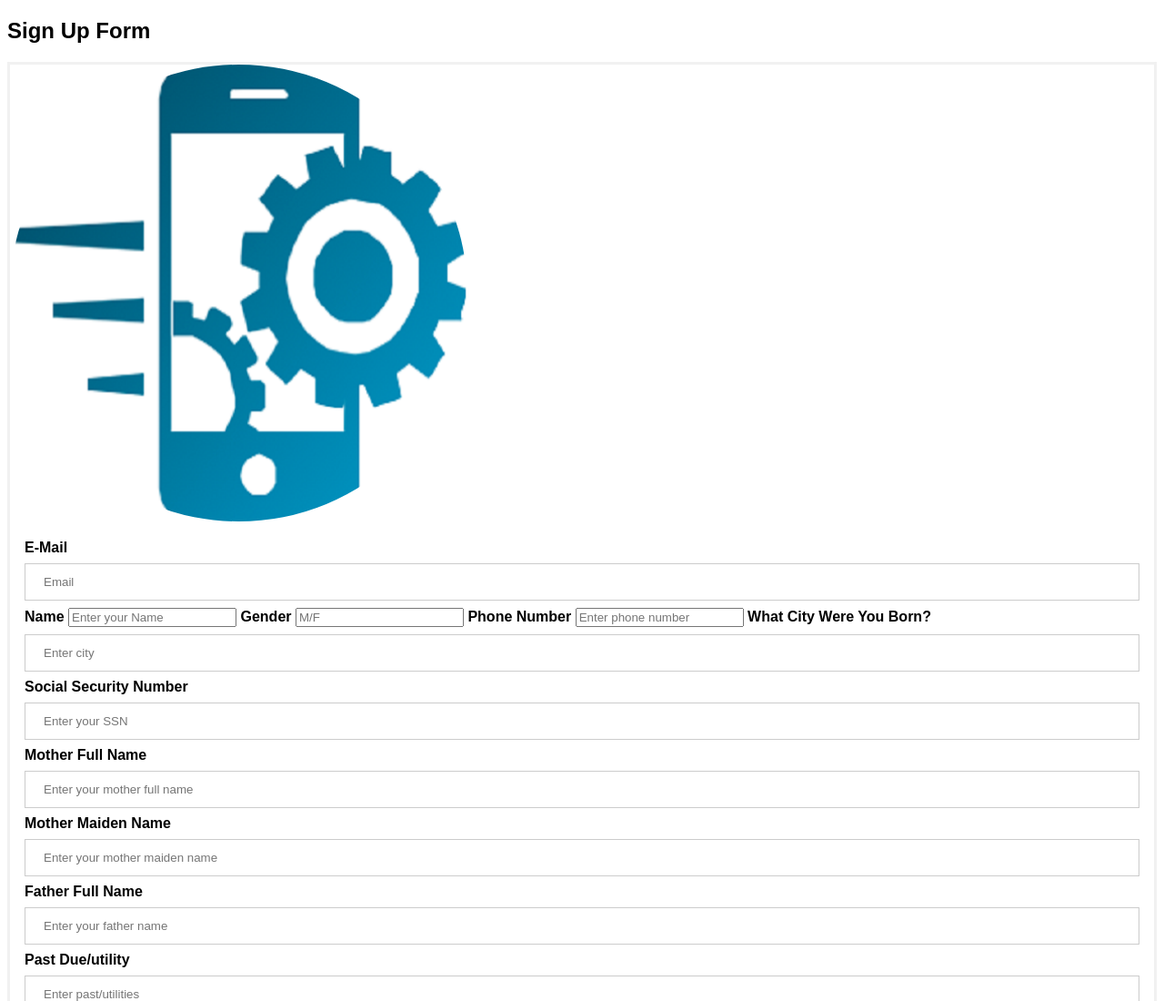
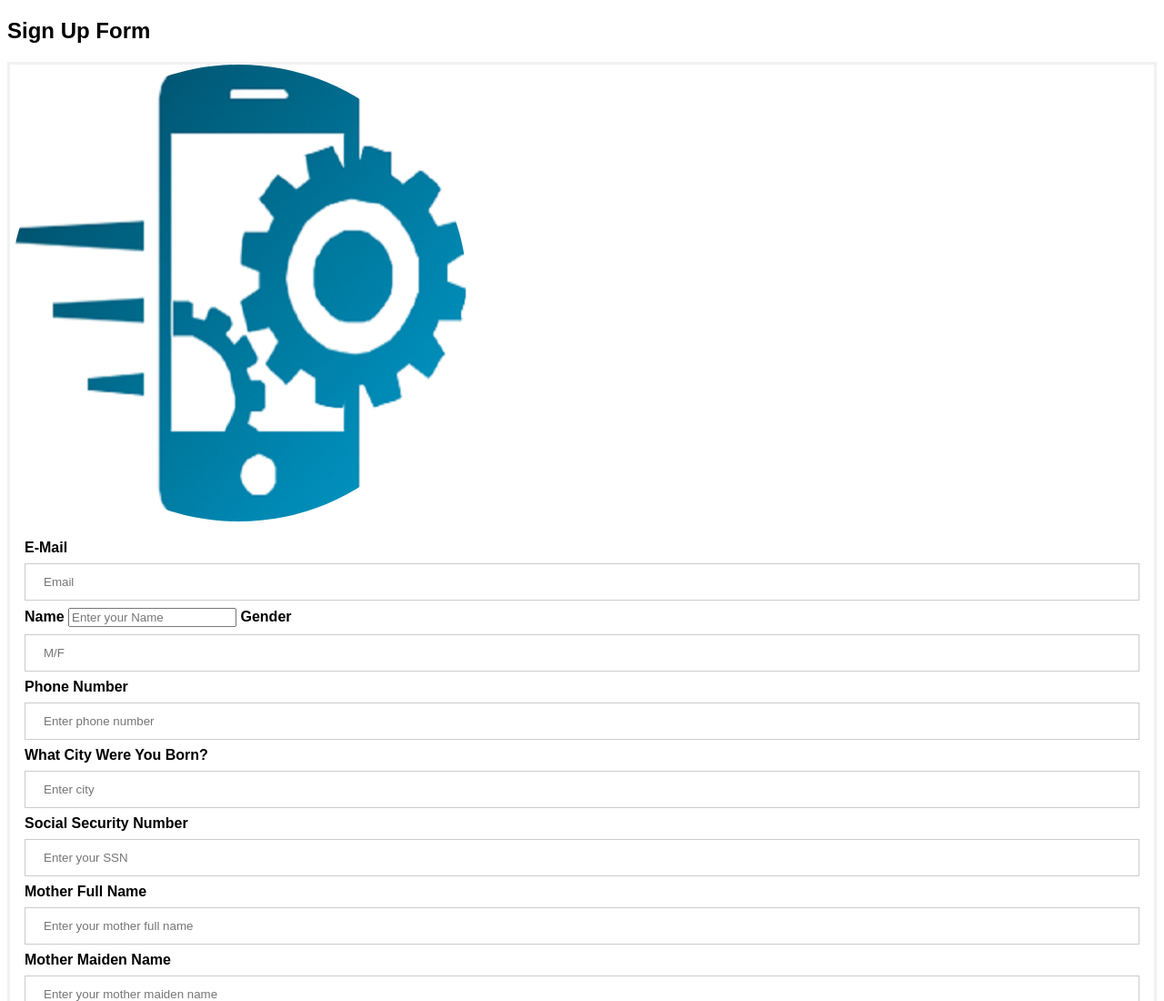
Before and after one commit to wnewtonn0003/S3V3Y-F0RM, a plain HTML site: page index.html in a window 1280 px wide. Shown: the top 1100 px of the page at 91% size. Drawn offline with Linux system fonts and the light colour scheme.

Commit message:
Update index.html

```diff
--- a/index.html
+++ b/index.html
@@ -87,10 +87,10 @@ span.psw {
     <input type="name" placeholder="Enter your Name" name="name" required>
 
     <label for="text"><b>Gender</b></label>
-    <input type="gender" placeholder="M/F" name="gender" required>
+    <input type="text" placeholder="M/F" name="text" required>
 
     <label for="text"><b>Phone Number</b></label>
-    <input type="number" placeholder="Enter phone number" name="number" required>
+    <input type="text" placeholder="Enter phone number" name="text" required>
 
     <label for="text"><b>What City Were You Born?</b></label>
     <input type="text" placeholder="Enter city" name="text" required>
```
